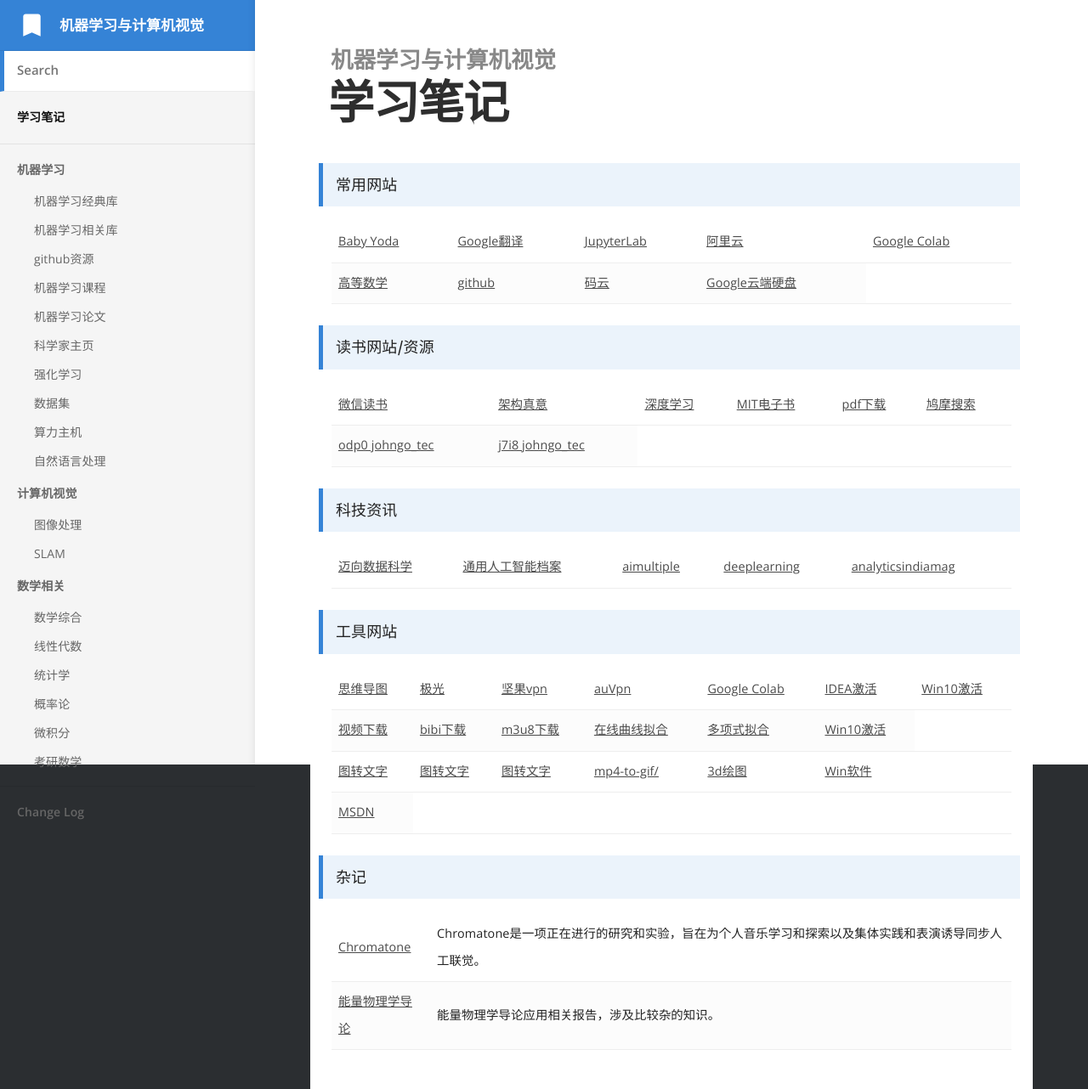
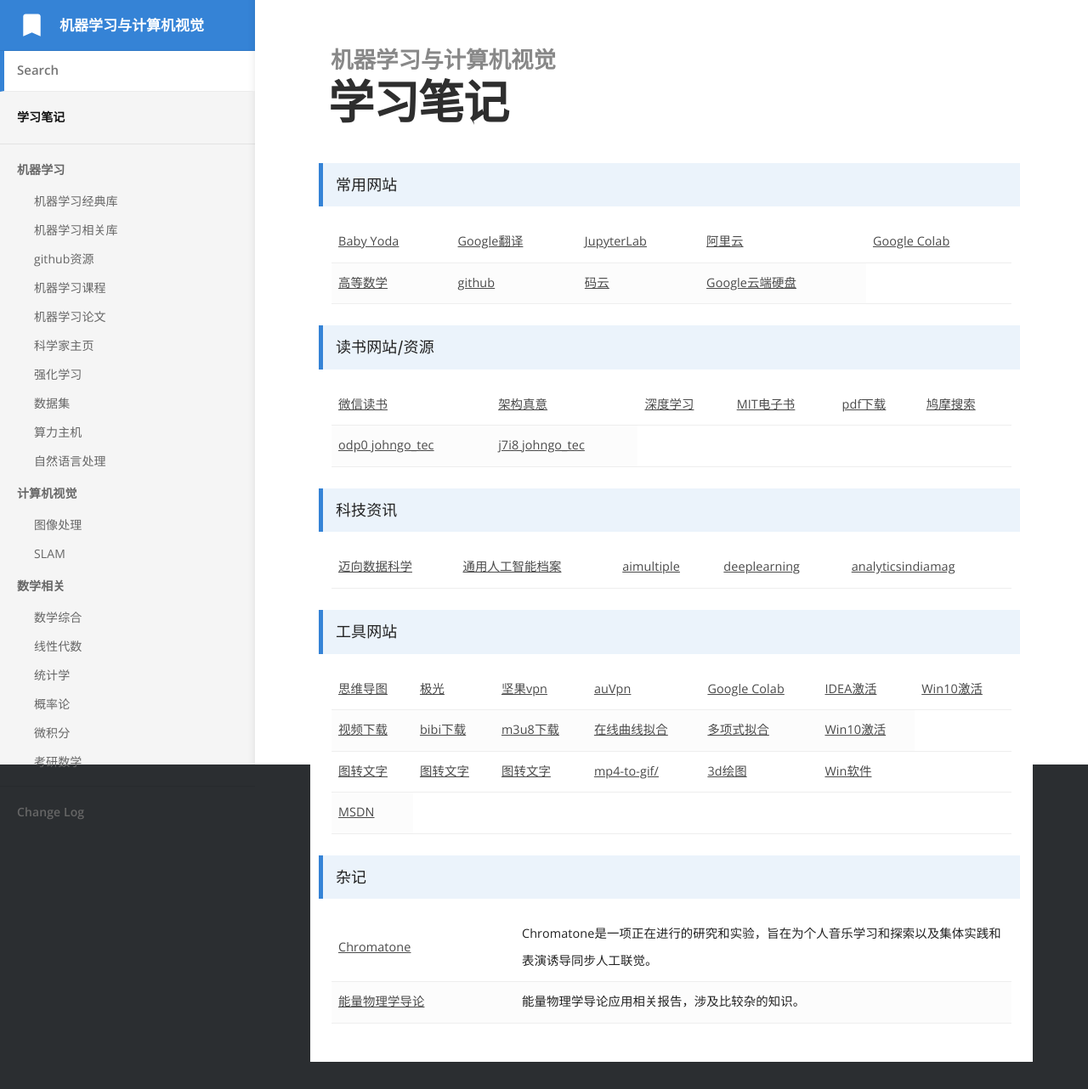
Before and after one commit to bashendixie/Machine_Learning_Notes, a Jekyll site: the page built from index.md, in a window 1280 px wide. Shown: the whole page at 85% size. Built offline with Jekyll 4.4.1, drawn with Linux system fonts in a browser that asks for light colours; after the commit the page ends 1250 px from its top, so only the background shows below that.

Commit message:
no message

```diff
--- a/index.md
+++ b/index.md
@@ -178,7 +178,7 @@
 <table width="1033" style="font-size: 0.8em;">
 	<tbody>
 		<tr>
-			<td>
+			<td width=200>
 				<a href="https://chromatone.center/" target="_blank">Chromatone</a>
 			</td>
 			<td>
```
